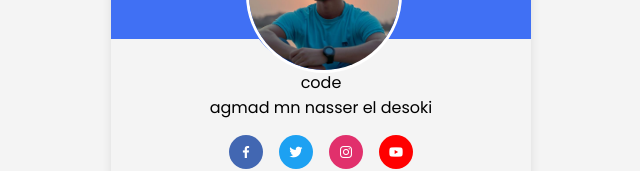
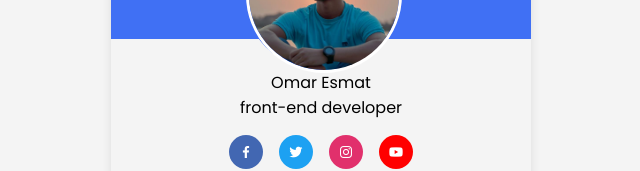
Before and after one commit to OmarEsmat/responsive-profile-card, a plain HTML site: page index.html in a window 1280 px wide. Shown: the part 303-474 px from the top of the page, without its empty margins (319-959 px from the left). Drawn offline with nearby package versions, Linux system fonts and the light colour scheme.

Commit message:
added new name

```diff
--- a/index.html
+++ b/index.html
@@ -22,8 +22,8 @@
             <img src="ana.jpg" class="profile-image">
         </div>
         <div class="text-data">
-            <span class="name">code</span>
-            <span class="job">agmad mn nasser el desoki</span>
+            <span class="name">Omar Esmat</span>
+            <span class="job">front-end developer</span>
         </div>
         <div class="media-buttons">
             <a href="#" style="background: #4267b2;" class="link"><i class='bx bxl-facebook'></i></a>
```
